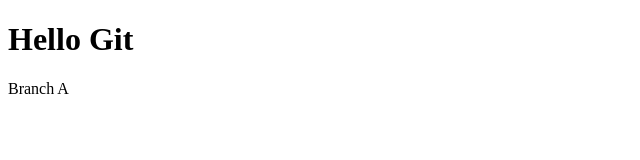
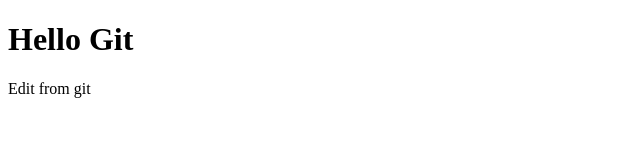
Before and after one commit to krisna-petra/trial, a plain HTML site: page index.html in a window 1280 px wide. Shown: the full height of the page, 0-640 px from the left. Drawn offline with Linux system fonts and the light colour scheme.

Commit message:
Update index.html

```diff
--- a/index.html
+++ b/index.html
@@ -5,6 +5,6 @@
     </head>
     <body>
         <h1>Hello Git</h1>
-        <p>Branch A</p>
+        <p>Edit from git</p>
     </body>
 </html>
```
